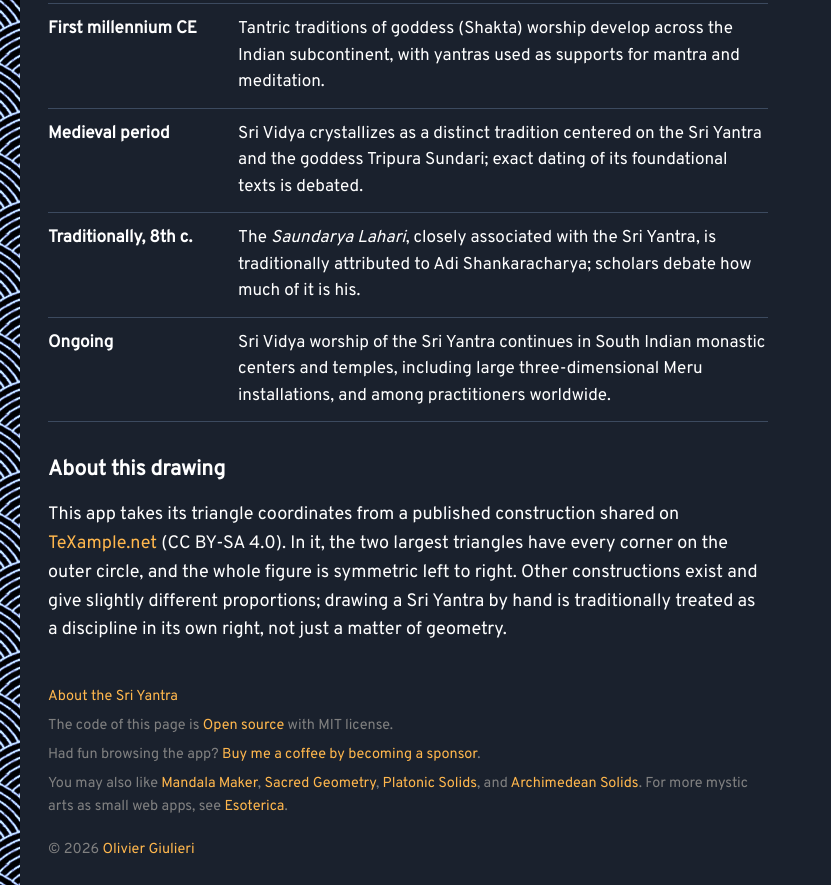
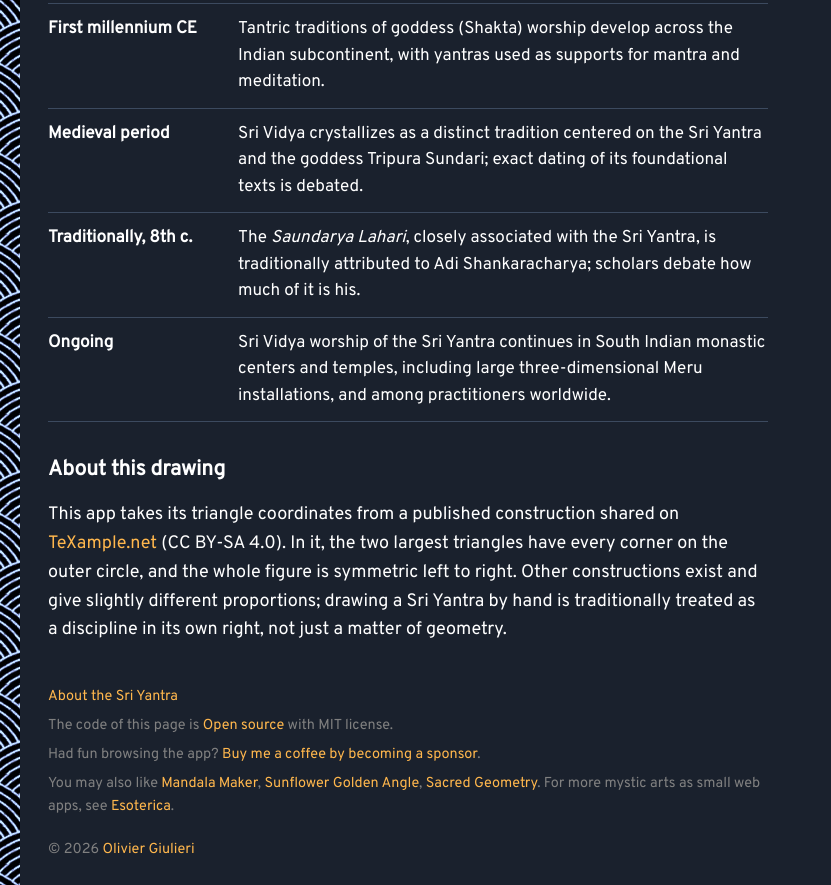
Before and after one commit to evoluteur/sri-yantra, a website: page about.html in a window 1280 px wide. Shown: the part 2736-3621 px from the top of the page, without its empty margins (0-831 px from the left). Drawn offline with Linux system fonts and the light colour scheme.

Commit message:
docs: text edits

```diff
--- a/about.html
+++ b/about.html
@@ -393,22 +393,16 @@
             >Mandala Maker</a
           >,
           <a
+            href="https://evoluteur.github.io/sunflower-golden-angle/"
+            target="_blank"
+            rel="noopener"
+            >Sunflower Golden Angle</a
+          >,
+          <a
             href="https://evoluteur.github.io/sacred-geometry/"
             target="_blank"
             rel="noopener"
             >Sacred Geometry</a
-          >,
-          <a
-            href="https://evoluteur.github.io/platonic-solids/"
-            target="_blank"
-            rel="noopener"
-            >Platonic Solids</a
-          >, and
-          <a
-            href="https://evoluteur.github.io/archimedean-solids/"
-            target="_blank"
-            rel="noopener"
-            >Archimedean Solids</a
           >. For more mystic arts as small web apps, see
           <a
             href="https://evoluteur.github.io/esoterica.html"
```
